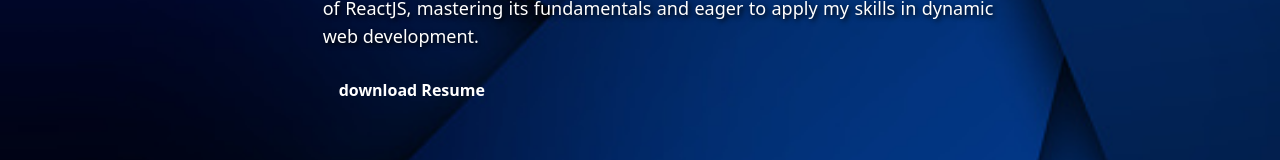
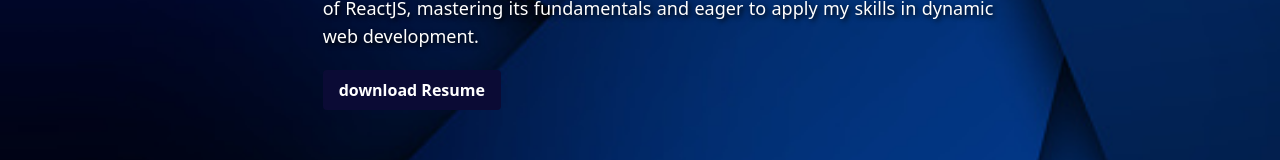
Before and after one commit to AbdulSamad676/React-Portfolio, a React (Vite) app: page / in a window 1280 px wide. Shown: the part 430-590 px from the top of the page. Built offline with nearby package versions, Linux system fonts and the light colour scheme.

Commit message:
design issue fized

```diff
--- a/src/assets/css/style.css
+++ b/src/assets/css/style.css
@@ -68,9 +68,9 @@
 .custom-bg {
 	background-color: rgb(11, 11, 53);
 }
-/* .resume-btn {
+.resume-btn {
 	background-color: rgb(11, 11, 53);
-} */
+}
 .resume-btn:hover {
 	background-color: white;
 	color: rgb(11, 11, 53);
```
